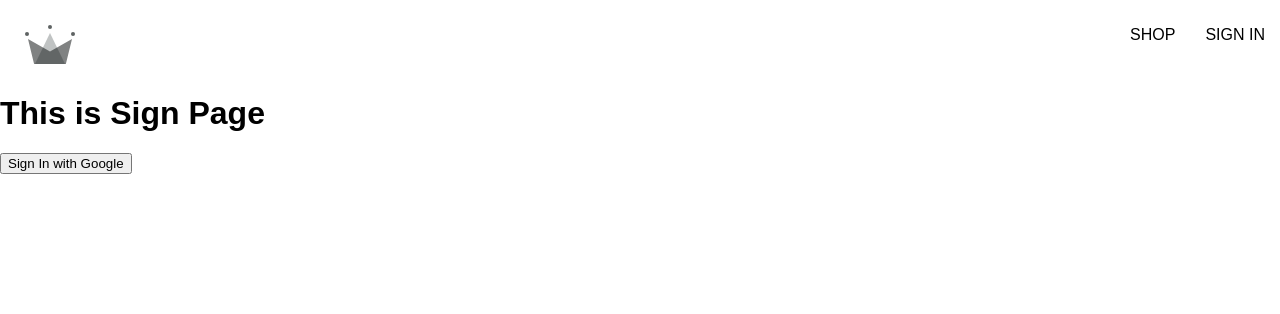
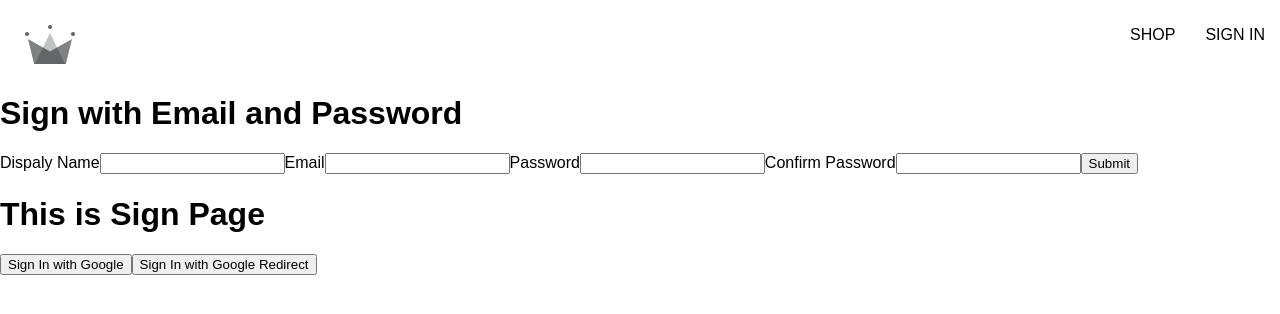
Before and after one commit to GSingh-dev/ecommerce, a React (Create React App) app: page /sign-in in a window 1280 px wide. Shown: the top 314 px of the page. Built offline with nearby package versions, Linux system fonts and the light colour scheme; a web font is replaced by a local one.

Commit message:
Sign Up form created

```diff
--- /dev/null
+++ b/src/components/sign-up-form/signUpForm.component.jsx
@@ -0,0 +1,43 @@
+import { useState } from "react";
+
+const defaultFormFields = {
+    displayName: "",
+    email: "",
+    password: "",
+    confirmPassword: ""
+}
+function SignUpForm() {
+
+    const [formFields, setFormFields] = useState(defaultFormFields);
+    const { displayName, email, password, confirmPassword } = formFields;
+
+    function handleChange(event) {
+        const {name, value} = event.target;
+        setFormFields({...formFields, [name] : value});
+
+
+    }
+    return (
+
+        <div>
+            <h1>Sign with Email and Password</h1>
+            <form onSubmit={()=>{}}>
+                <label>Dispaly Name</label>
+                <input type="text" required onChange={handleChange} name="displayName" value={displayName} />
+
+                <label>Email</label>
+                <input type="email" required onChange={handleChange} name="email" value={email} />
+
+                <label>Password</label>
+                <input type="password" required onChange={handleChange} name="password" value={password}/>
+
+                <label>Confirm Password</label>
+                <input type="password" required onChange={handleChange} name="confirmPassword" value={confirmPassword} />
+
+                <input type="submit" />
+            </form>
+        </div>
+    )
+}
+
+export default SignUpForm;
--- a/src/routes/sign-in/sign-in.component.jsx
+++ b/src/routes/sign-in/sign-in.component.jsx
@@ -1,16 +1,33 @@
-import { signInWithGooglePopup, createUserDocumentFromAuth } from "../../utils/firebase/firebase.utils";
+import { useEffect } from "react";
+import { getRedirectResult } from "firebase/auth";
+import { auth, signInWithGooglePopup, signInWithGoogleRedirect, createUserDocumentFromAuth } from "../../utils/firebase/firebase.utils";
+import SignUpForm from "../../components/sign-up-form/signUpForm.component";
+
+function SignIn() {
+    useEffect(() =>{
+        const mainFunction = async () =>{
+            const response = await getRedirectResult(auth)
+            if(response){
+                const userDocRef = await createUserDocumentFromAuth(response.user)
+            }
+        }
+        mainFunction()
+    }, []);
+
+    const logGoogleUser = async () => {
+        const { user } = await signInWithGooglePopup();
+        const userDocRef = createUserDocumentFromAuth(user);
+    }
 
 
-function SignIn(){
-
-    const logGoogleUser = async()=>{
-        const {user} = await signInWithGooglePopup();
-        const userDocRef = createUserDocumentFromAuth(user);
-    }
-    return(
+    return (
         <div>
+            <SignUpForm/>
             <h1>This is Sign Page</h1>
             <button onClick={logGoogleUser}>Sign In with Google</button>
+            <button onClick={signInWithGoogleRedirect}>Sign In with Google Redirect</button>
+
+
         </div>
     )
 }
--- a/src/utils/firebase/firebase.utils.js
+++ b/src/utils/firebase/firebase.utils.js
@@ -20,8 +20,15 @@
 });
 
 export const auth = getAuth();
+
 export const signInWithGooglePopup = ()=>signInWithPopup(auth,provider);
+export const signInWithGoogleRedirect = ()=>signInWithRedirect(auth,provider);
+
+
+
 export const db = getFirestore();
+
+
 export const createUserDocumentFromAuth = async(userAuth)=>{
     const userDocRef = doc(db,"users",userAuth.uid);
     console.log(userDocRef);
```
